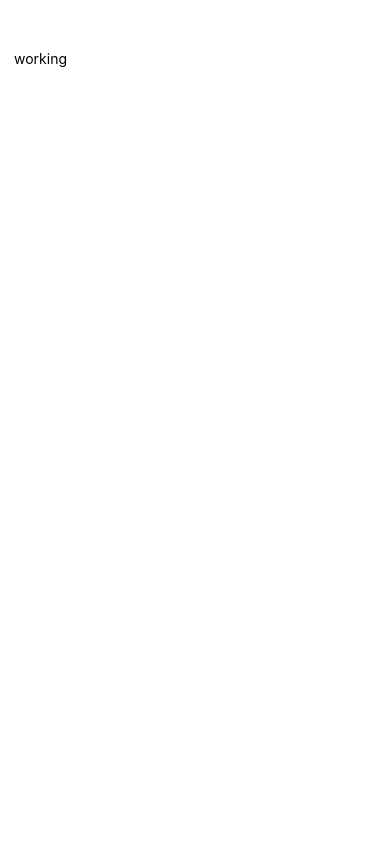
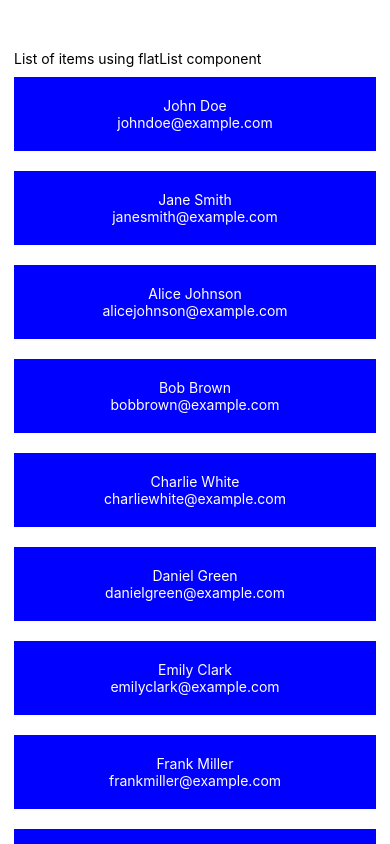
Before and after one commit to adnanDevelop/first-native-app, a React Native app: screen / in a window 390 px wide. Shown: the top 844 px of the page. Built offline with nearby package versions, Linux system fonts and the light colour scheme.

Commit message:
learned how to create list of items using map and flat method

```diff
--- a/App.jsx
+++ b/App.jsx
@@ -1,10 +1,11 @@
 import React, { useState } from "react";
 import { StyleSheet, View, Text, TextInput, Button } from "react-native";
+import FlatListComponent from "./FlatListComponent";
 
 const App = () => {
   return (
     <View style={{ marginTop: 50, paddingHorizontal: 14 }}>
-      <Text>working</Text>
+      <FlatListComponent />
     </View>
   );
 };
--- /dev/null
+++ b/FlatListComponent.jsx
@@ -0,0 +1,232 @@
+import React from "react";
+import { StyleSheet, Text, View, FlatList, ScrollView } from "react-native";
+
+const data = [
+  {
+    id: "1",
+    name: "John Doe",
+    email: "johndoe@example.com",
+    image: "https://via.placeholder.com/150",
+  },
+  {
+    id: "2",
+    name: "Jane Smith",
+    email: "janesmith@example.com",
+    image: "https://via.placeholder.com/150",
+  },
+  {
+    id: "3",
+    name: "Alice Johnson",
+    email: "alicejohnson@example.com",
+    image: "https://via.placeholder.com/150",
+  },
+  {
+    id: "4",
+    name: "Bob Brown",
+    email: "bobbrown@example.com",
+    image: "https://via.placeholder.com/150",
+  },
+  {
+    id: "5",
+    name: "Charlie White",
+    email: "charliewhite@example.com",
+    image: "https://via.placeholder.com/150",
+  },
+  {
+    id: "6",
+    name: "Daniel Green",
+    email: "danielgreen@example.com",
+    image: "https://via.placeholder.com/150",
+  },
+  {
+    id: "7",
+    name: "Emily Clark",
+    email: "emilyclark@example.com",
+    image: "https://via.placeholder.com/150",
+  },
+  {
+    id: "8",
+    name: "Frank Miller",
+    email: "frankmiller@example.com",
+    image: "https://via.placeholder.com/150",
+  },
+  {
+    id: "9",
+    name: "Grace Lee",
+    email: "gracelee@example.com",
+    image: "https://via.placeholder.com/150",
+  },
+  {
+    id: "10",
+    name: "Hank Turner",
+    email: "hankturner@example.com",
+    image: "https://via.placeholder.com/150",
+  },
+  {
+    id: "11",
+    name: "Ivy King",
+    email: "ivyking@example.com",
+    image: "https://via.placeholder.com/150",
+  },
+  {
+    id: "12",
+    name: "Jack Hall",
+    email: "jackhall@example.com",
+    image: "https://via.placeholder.com/150",
+  },
+  {
+    id: "13",
+    name: "Kathy Young",
+    email: "kathyyoung@example.com",
+    image: "https://via.placeholder.com/150",
+  },
+  {
+    id: "14",
+    name: "Larry Scott",
+    email: "larryscott@example.com",
+    image: "https://via.placeholder.com/150",
+  },
+  {
+    id: "15",
+    name: "Megan Brown",
+    email: "meganbrown@example.com",
+    image: "https://via.placeholder.com/150",
+  },
+  {
+    id: "16",
+    name: "Nancy Adams",
+    email: "nancyadams@example.com",
+    image: "https://via.placeholder.com/150",
+  },
+  {
+    id: "17",
+    name: "Oscar Phillips",
+    email: "oscarphillips@example.com",
+    image: "https://via.placeholder.com/150",
+  },
+  {
+    id: "18",
+    name: "Pamela Mitchell",
+    email: "pamelamitchell@example.com",
+    image: "https://via.placeholder.com/150",
+  },
+  {
+    id: "19",
+    name: "Quincy Ross",
+    email: "quincyross@example.com",
+    image: "https://via.placeholder.com/150",
+  },
+  {
+    id: "20",
+    name: "Rachel Walker",
+    email: "rachelwalker@example.com",
+    image: "https://via.placeholder.com/150",
+  },
+  {
+    id: "21",
+    name: "Sam Harris",
+    email: "samharris@example.com",
+    image: "https://via.placeholder.com/150",
+  },
+  {
+    id: "22",
+    name: "Tina Lewis",
+    email: "tinalewis@example.com",
+    image: "https://via.placeholder.com/150",
+  },
+  {
+    id: "23",
+    name: "Uma Patel",
+    email: "umapatel@example.com",
+    image: "https://via.placeholder.com/150",
+  },
+  {
+    id: "24",
+    name: "Victor Morgan",
+    email: "victormorgan@example.com",
+    image: "https://via.placeholder.com/150",
+  },
+  {
+    id: "25",
+    name: "Wendy Bell",
+    email: "wendybell@example.com",
+    image: "https://via.placeholder.com/150",
+  },
+  {
+    id: "26",
+    name: "Xander Cook",
+    email: "xandercook@example.com",
+    image: "https://via.placeholder.com/150",
+  },
+  {
+    id: "27",
+    name: "Yvonne Rivera",
+    email: "yvonnerivera@example.com",
+    image: "https://via.placeholder.com/150",
+  },
+  {
+    id: "28",
+    name: "Zachary Butler",
+    email: "zacharybutler@example.com",
+    image: "https://via.placeholder.com/150",
+  },
+  {
+    id: "29",
+    name: "Amelia Fox",
+    email: "ameliafox@example.com",
+    image: "https://via.placeholder.com/150",
+  },
+  {
+    id: "30",
+    name: "Brian Wood",
+    email: "brianwood@example.com",
+    image: "https://via.placeholder.com/150",
+  },
+];
+
+const FlatListComponent = () => {
+  return (
+    <View>
+      <Text>List of items using flatList component</Text>
+      <FlatList
+        data={data}
+        renderItem={({ item }) => (
+          <View style={styles.itemsList}>
+            <Text style={{ textAlign: "center", color: "white" }}>
+              {item.name}
+            </Text>
+            <Text style={{ textAlign: "center", color: "white" }}>
+              {item.email}
+            </Text>
+          </View>
+        )}
+        keyExtractor={(item) => item.id}
+      />
+      {/* list using map method
+      <ScrollView>
+        <Text>List using map method</Text>
+        {data.map((item) => (
+          <View style={styles.itemsList}>
+            <Text>{item.name}</Text>
+            <Text>{item.email}</Text>
+          </View>
+        ))}
+      </ScrollView>
+      */}
+    </View>
+  );
+};
+
+export default FlatListComponent;
+
+const styles = StyleSheet.create({
+  itemsList: {
+    paddingVertical: 20,
+    textAlign: "center",
+    fontSize: 20,
+    fontWeight: "bold",
+    color: "white",
+    backgroundColor: "blue",
+    marginVertical: 10,
+  },
+});
```
Also changed, not shown: flatlistdefination.txt (added).
